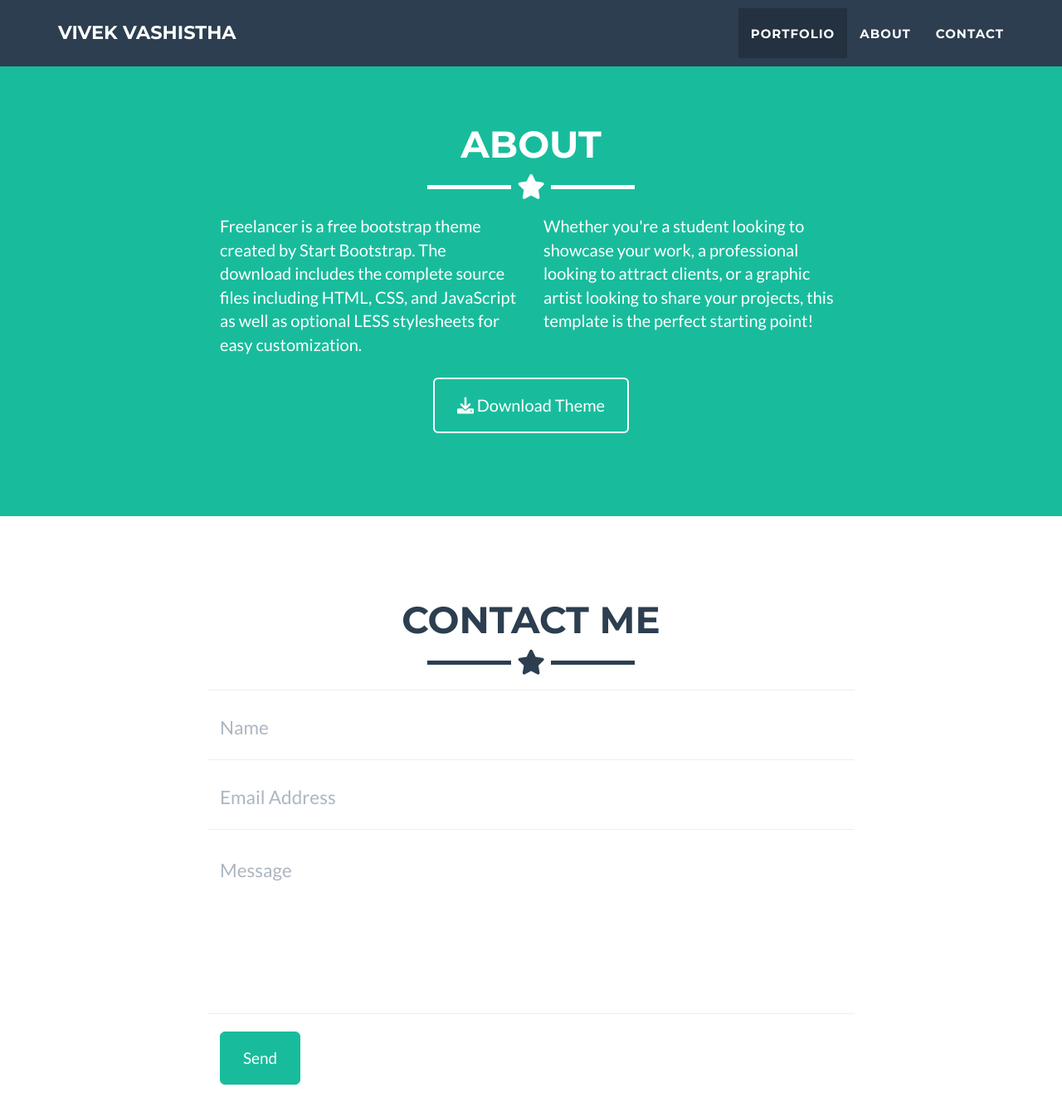
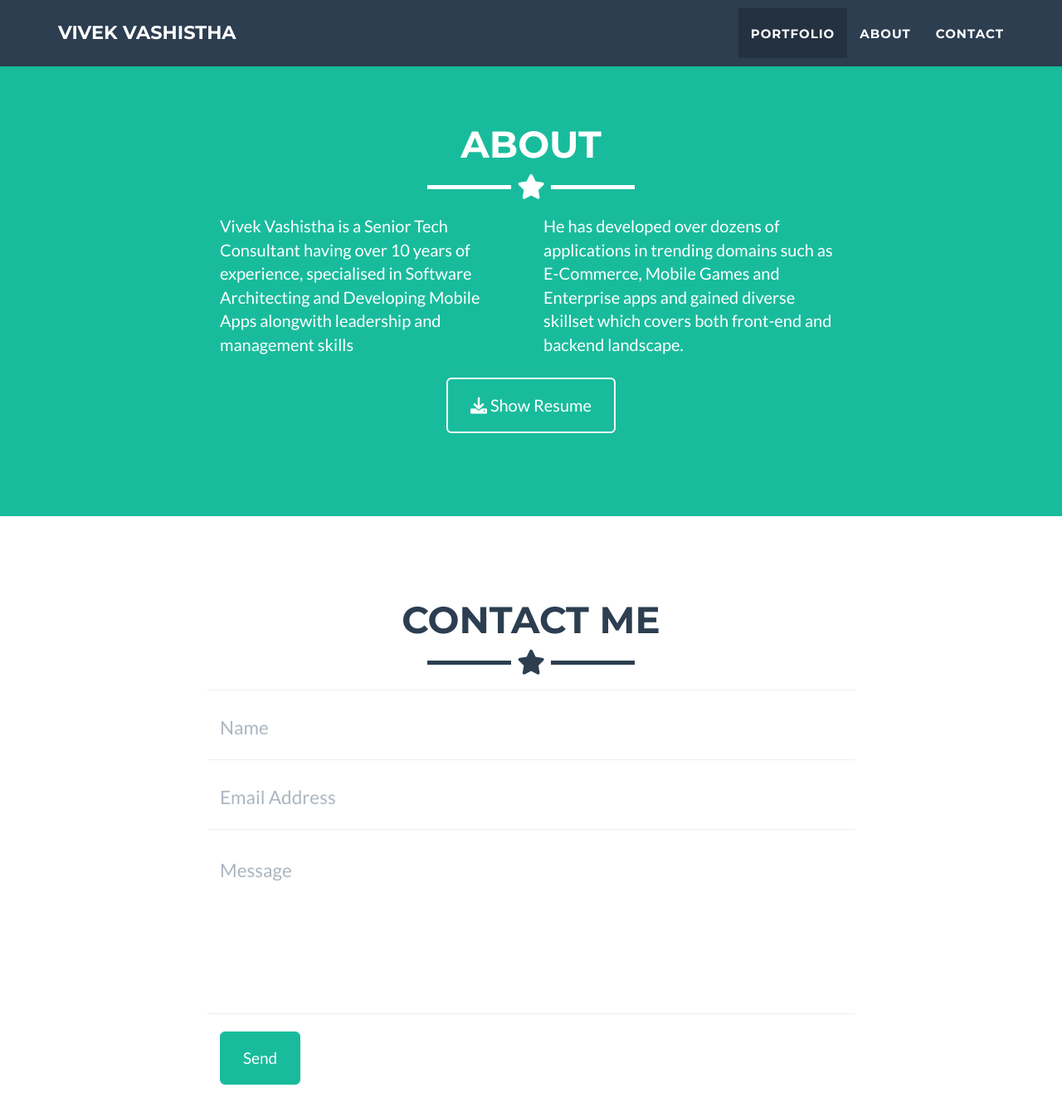
Before and after one commit to vkvashistha/vkvashistha.github.io, a Jekyll site: the page built from _posts/2014-07-18-project-1.markdown, in a window 1280 px wide and 1400 px high, scrolled down 1623 px. Shown: the top 1346 px of the window at 83% size. Built offline with Jekyll 4.4.1, drawn with Linux system fonts in a browser that asks for light colours; our own code applies the rules of GitHub Pages for plain Markdown files.

Commit message:
About Section updated

```diff
--- a/_config.yml
+++ b/_config.yml
@@ -2,8 +2,7 @@
 title: Vivek Vashistha
 email: vivek.vashistha@geofriend.in
 url: https://github.com/vkvashistha
-description: "Write an awesome description for your new site here. You can edit this line in _config.yml. It will appear in your document head meta (for Google search results) and in your feed.xml site description."
-keywords: "your keywords, separated by commas"
+description: "Vivek Vashistha is a Senior Tech Consultant having specialisation in architecting and building mobile applications."
 skills: "Android Developer - Software Architect - Team Builder"
 meta_author: Vashistha Vivek
 
@@ -35,7 +34,7 @@ footer:
   copyright: Vivek Vashistha
   location: Location
   social: Around the Web
-  # credits: Credits
+  credits: Credits
 
 # Social networks usernames (many more available: google-plus, flickr, dribbble, pinterest, instagram, tumblr, linkedin, etc.)
 social:
--- a/_includes/about.html
+++ b/_includes/about.html
@@ -9,17 +9,14 @@
     </div>
     <div class="row">
       <div class="col-lg-4 col-lg-offset-2">
-        <p>Freelancer is a free bootstrap theme created by Start Bootstrap. The download includes the complete
-          source files including HTML, CSS, and JavaScript as well as optional LESS stylesheets for easy
-          customization.</p>
+        <p>Vivek Vashistha is a Senior Tech Consultant having over 10 years of experience, specialised in Software Architecting and Developing Mobile Apps alongwith leadership and management skills</p>
       </div>
       <div class="col-lg-4">
-        <p>Whether you're a student looking to showcase your work, a professional looking to attract clients, or
-          a graphic artist looking to share your projects, this template is the perfect starting point! </p>
+        <p>He has developed over dozens of applications in trending domains such as E-Commerce, Mobile Games and Enterprise apps and gained diverse skillset which covers both front-end and backend landscape.</p>
       </div>
       <div class="col-lg-8 col-lg-offset-2 text-center">
-        <a href="https://github.com/jeromelachaud/freelancer-theme" class="btn btn-lg btn-outline">
-          <i class="fa fa-download"></i> Download Theme
+        <a href="https://www.linkedin.com/in/vkvashistha" class="btn btn-lg btn-outline">
+          <i class="fa fa-download"></i> Show Resume
         </a>
       </div>
     </div>
```
